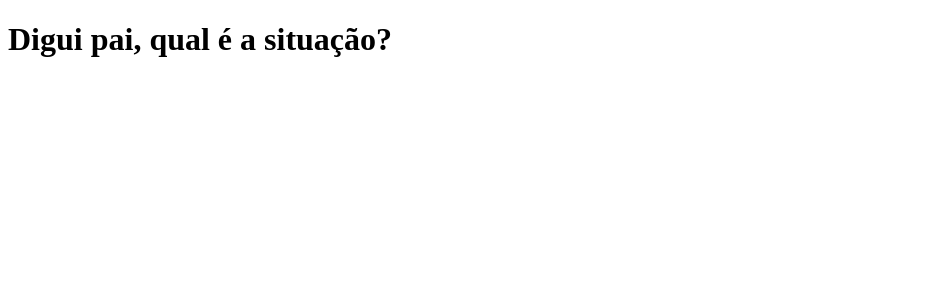
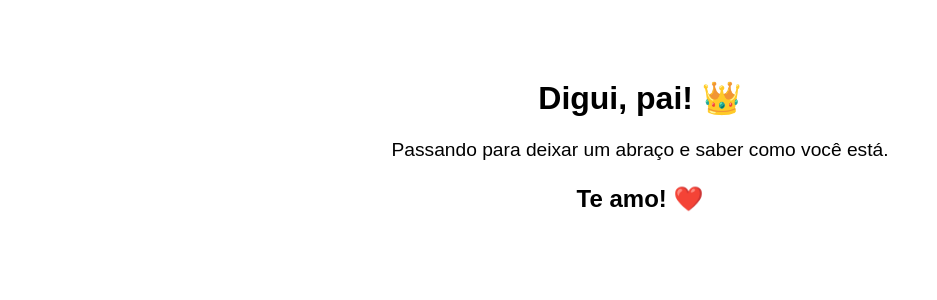
Before and after one commit to ivolzkm/curso.dev, a Next.js app: page / in a window 1280 px wide. Shown: the top 300 px of the page, without its empty margins (0-937 px from the left). Built offline with nearby package versions, Linux system fonts and the light colour scheme.

Commit message:
Atualizei pages

```diff
--- a/app/page.js
+++ b/app/page.js
@@ -1,8 +1,14 @@
 // app/page.js
 export default function HomePage() {
   return (
-    <div>
-      <h1>Digui pai, qual é a situação?</h1>
+    <div style={{ textAlign: 'center', paddingTop: '50px', fontFamily: 'Arial, sans-serif' }}>
+      <h1>Digui, pai! 👑</h1>
+      <p style={{ fontSize: '1.2em' }}>
+        Passando para deixar um abraço e saber como você está.
+      </p>
+      <p style={{ fontSize: '1.5em', fontWeight: 'bold' }}>
+        Te amo! ❤️
+      </p>
     </div>
   );
 }
```
